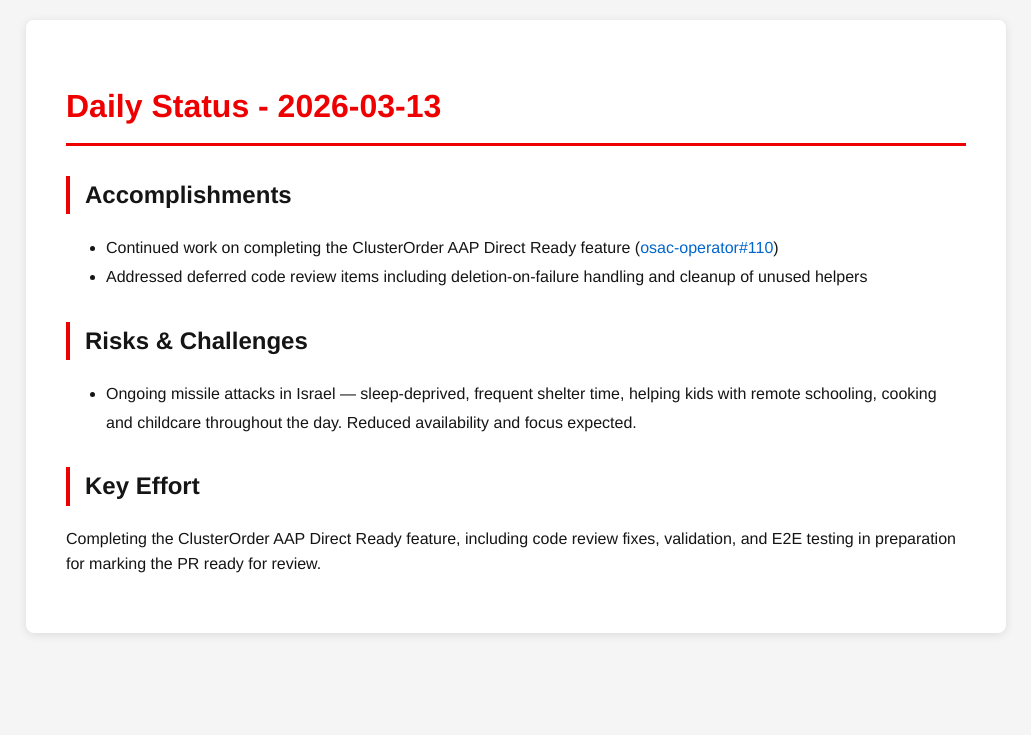
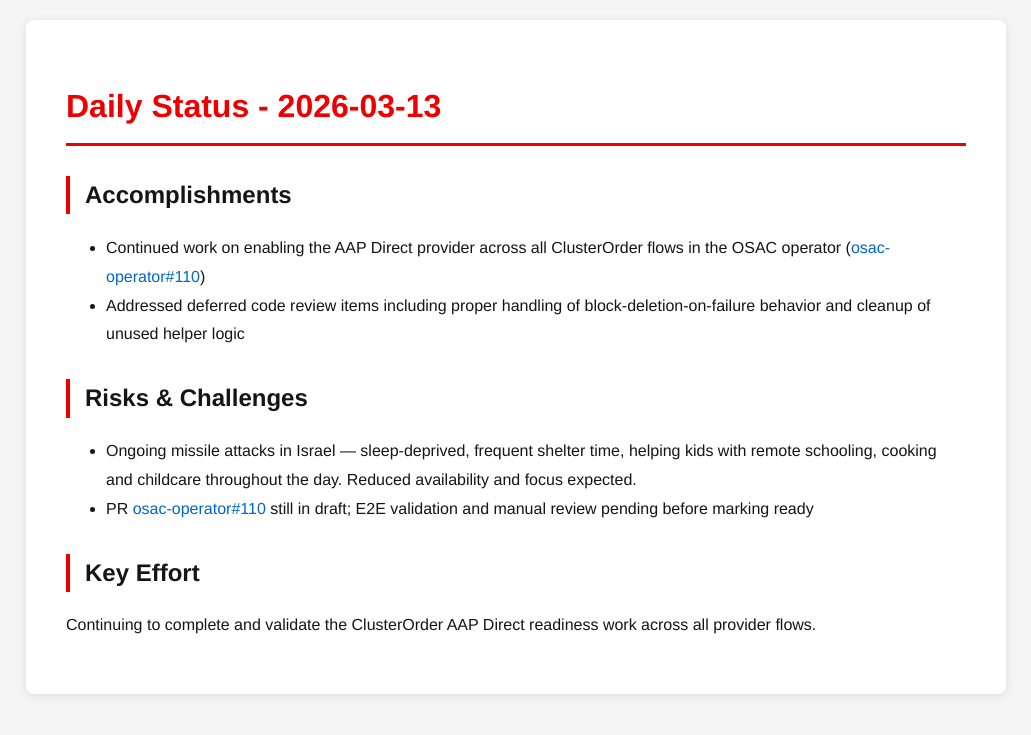
Before and after one commit to tzvatot/daily-status, a Jekyll site: the page built from 2026-03-13.md, in a window 1280 px wide. Shown: the top 735 px of the page, without its empty margins (124-1155 px from the left). Built offline with Jekyll 4.4.1, drawn with Linux system fonts in a browser that asks for light colours.

Commit message:
Daily status update - 2026-03-13

```diff
--- a/2026-03-13.md
+++ b/2026-03-13.md
@@ -7,11 +7,12 @@ date: 2026-03-13
 # Daily Status - 2026-03-13
 
 ## Accomplishments
-- Continued work on completing the ClusterOrder AAP Direct Ready feature ([osac-operator#110](https://github.com/osac-project/osac-operator/pull/110))
-- Addressed deferred code review items including deletion-on-failure handling and cleanup of unused helpers
+- Continued work on enabling the AAP Direct provider across all ClusterOrder flows in the OSAC operator ([osac-operator#110](https://github.com/osac-project/osac-operator/pull/110))
+- Addressed deferred code review items including proper handling of block-deletion-on-failure behavior and cleanup of unused helper logic
 
 ## Risks & Challenges
 - Ongoing missile attacks in Israel — sleep-deprived, frequent shelter time, helping kids with remote schooling, cooking and childcare throughout the day. Reduced availability and focus expected.
+- PR [osac-operator#110](https://github.com/osac-project/osac-operator/pull/110) still in draft; E2E validation and manual review pending before marking ready
 
 ## Key Effort
-Completing the ClusterOrder AAP Direct Ready feature, including code review fixes, validation, and E2E testing in preparation for marking the PR ready for review.
+Continuing to complete and validate the ClusterOrder AAP Direct readiness work across all provider flows.
```
